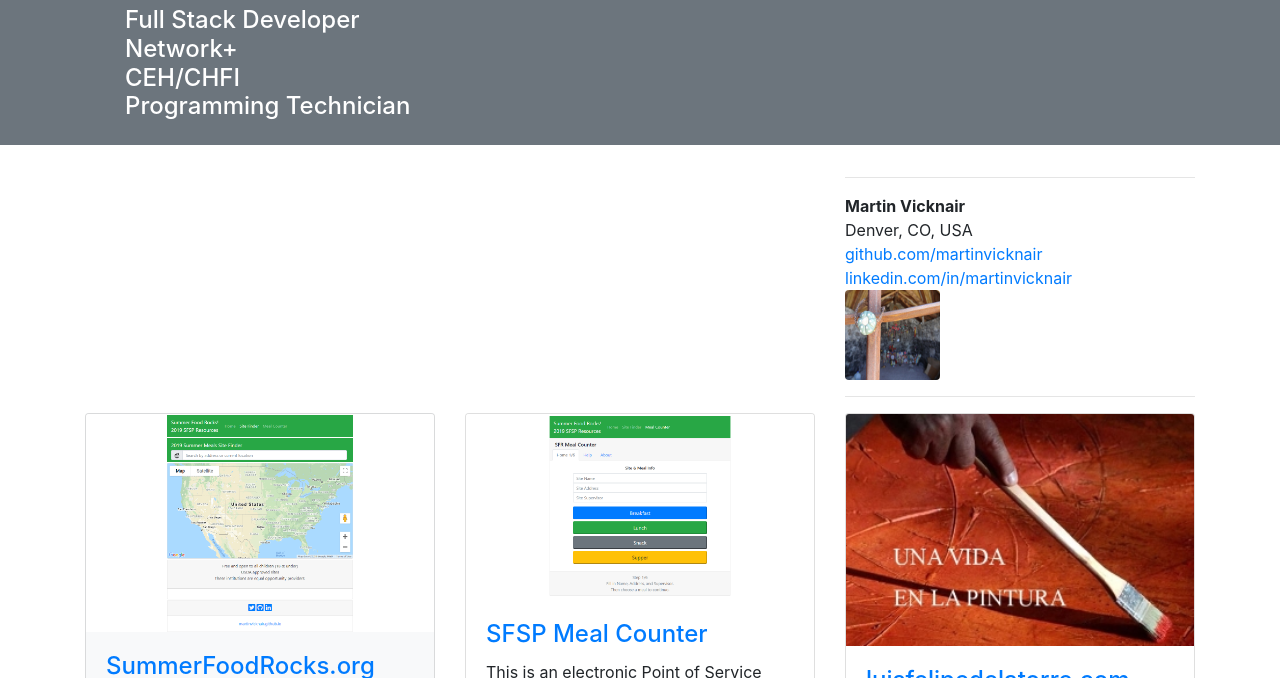
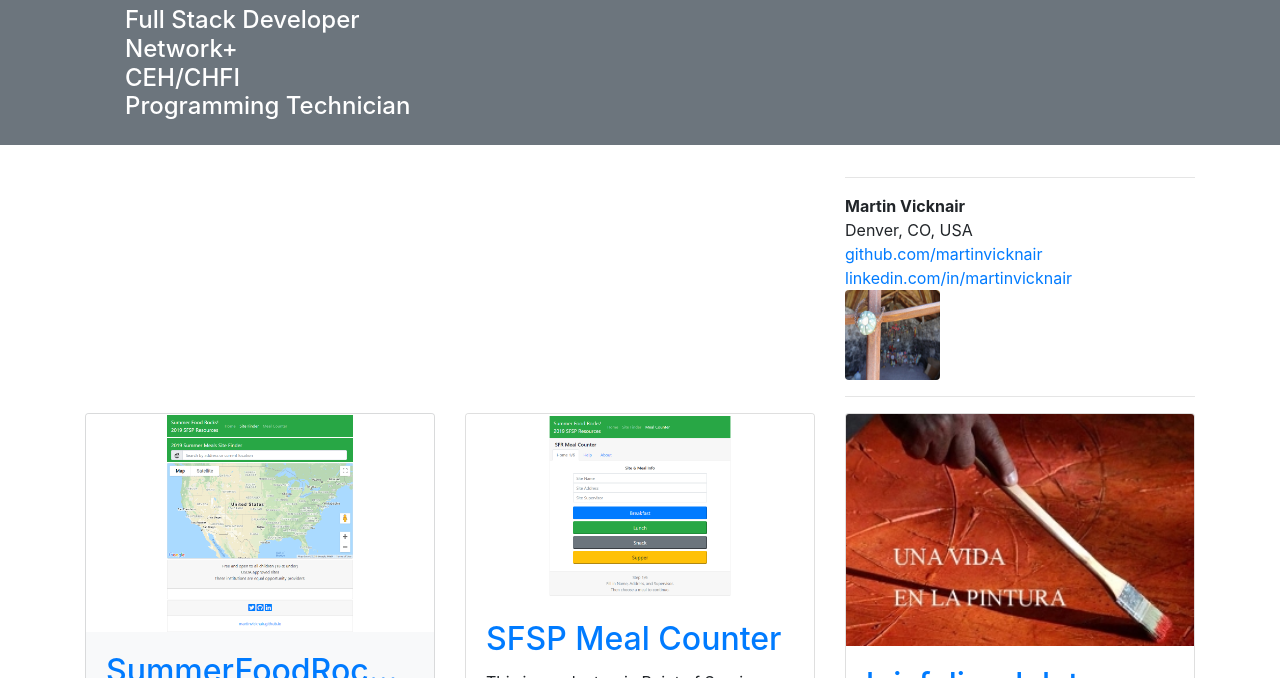
Before and after one commit to martinvicknair/martinvicknair.github.io, a website: page index.html in a window 1280 px wide. Shown: the part 122-800 px from the top of the page. Drawn offline with Linux system fonts and the light colour scheme; no server answers.

Commit message:
css responsive card-title

```diff
--- a/css/business-frontpage.css
+++ b/css/business-frontpage.css
@@ -6,3 +6,18 @@
 body {
   padding-top: 56px;
 }
+
+.card-title { font-size: 1rem; }
+
+@media (min-width: 576px) {
+    .card-title { font-size: 1.25rem; }
+}
+@media (min-width: 768px) {
+    .card-title { font-size: .85rem; }
+}
+@media (min-width: 992px) {
+    .card-title { font-size: 1.75rem; }
+}
+@media (min-width: 1200px) {
+    .card-title { font-size: 2rem; }
+}
--- a/index.html
+++ b/index.html
@@ -119,7 +119,7 @@
         <div class="card h-100 bg-light">
           <img class="card-img-top" src="/assets/sfr.png" alt="">
           <div class="card-body">
-            <a href="https://summerfoodrocks.org/sitefinder"><h4 class="card-title">SummerFoodRocks.org</h4></a>
+            <a href="https://summerfoodrocks.org/sitefinder"><h4 class="card-title text-truncate">SummerFoodRocks.org</h4></a>
             <p class="card-text">A site finder for Free USDA-approved Summer Meals for children under 18.</p>
             <p class="card-text">
               <ul class="">
```
